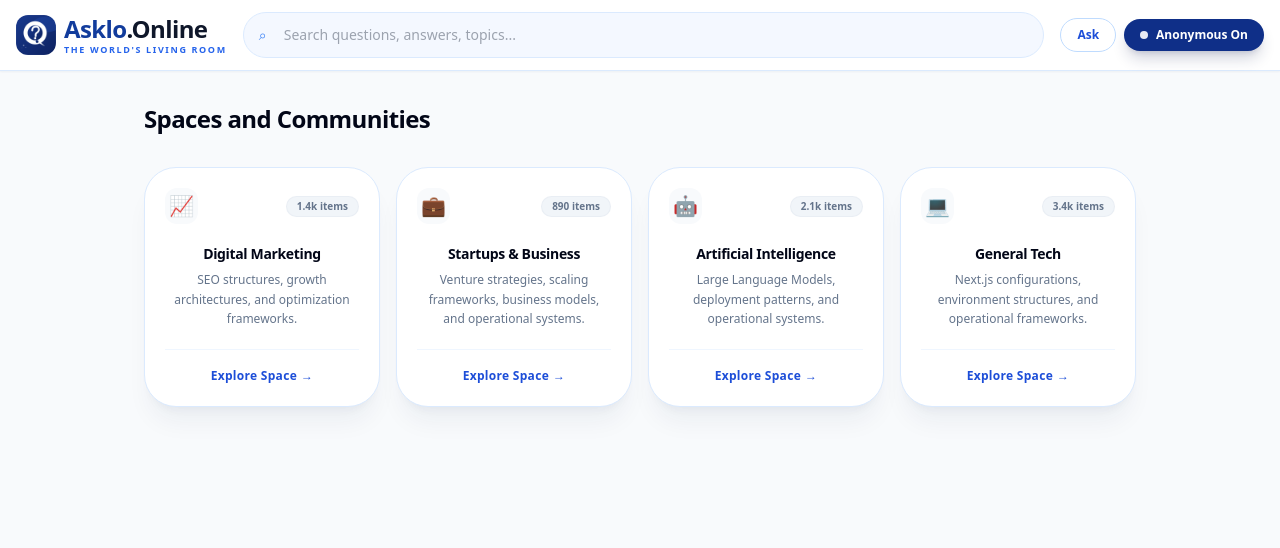
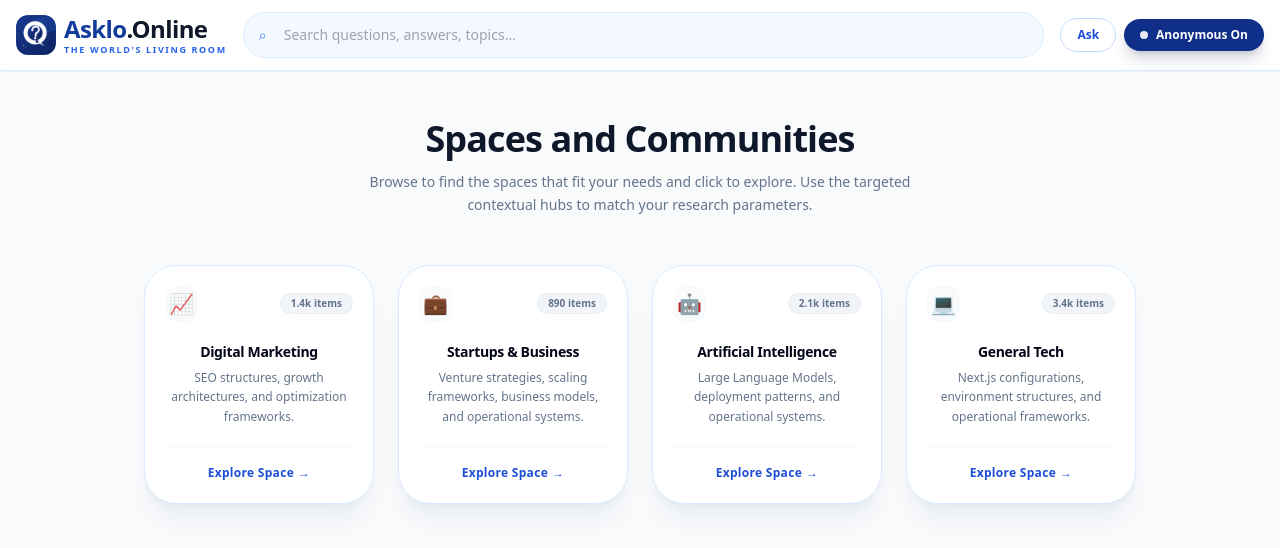
Before and after one commit to askloonline-maker/portfolio-website, a Next.js app: page /categories in a window 1280 px wide. Shown: the top 548 px of the page. Built offline with nearby package versions, Linux system fonts and the light colour scheme.

Commit message:
Update CategoryGrid.tsx

```diff
--- a/components/CategoryGrid.tsx
+++ b/components/CategoryGrid.tsx
@@ -10,15 +10,20 @@ const TOPICS = [
 
 export default function CategoryGrid() {
   return (
-    <div className="mx-auto max-w-5xl px-4 py-8 font-sans antialiased">
+    <div className="mx-auto max-w-5xl px-4 py-12 font-sans antialiased">
 
-      {/* Spaces and Communities Title Header */}
-      <h2 className="text-2xl font-black text-slate-950 tracking-tight mb-8">
-        Spaces and Communities
-      </h2>
+      {/* Centered Premium Title Header & Subtitle Block */}
+      <div className="text-center mb-12 flex flex-col items-center justify-center">
+        <h2 className="text-3xl font-black text-slate-900 tracking-tight sm:text-4xl">
+          Spaces and Communities
+        </h2>
+        <p className="mt-3 text-sm font-medium text-slate-500 max-w-xl leading-relaxed">
+          Browse to find the spaces that fit your needs and click to explore. Use the targeted contextual hubs to match your research parameters.
+        </p>
+      </div>
 
       {/* 4-Column Grid Architecture */}
-      <div className="grid grid-cols-1 sm:grid-cols-2 md:grid-cols-3 lg:grid-cols-4 gap-4">
+      <div className="grid grid-cols-1 sm:grid-cols-2 md:grid-cols-3 lg:grid-cols-4 gap-6">
         {TOPICS.map((item) => (
           <CategoryCard key={item.slug} topic={item} />
         ))}
```
